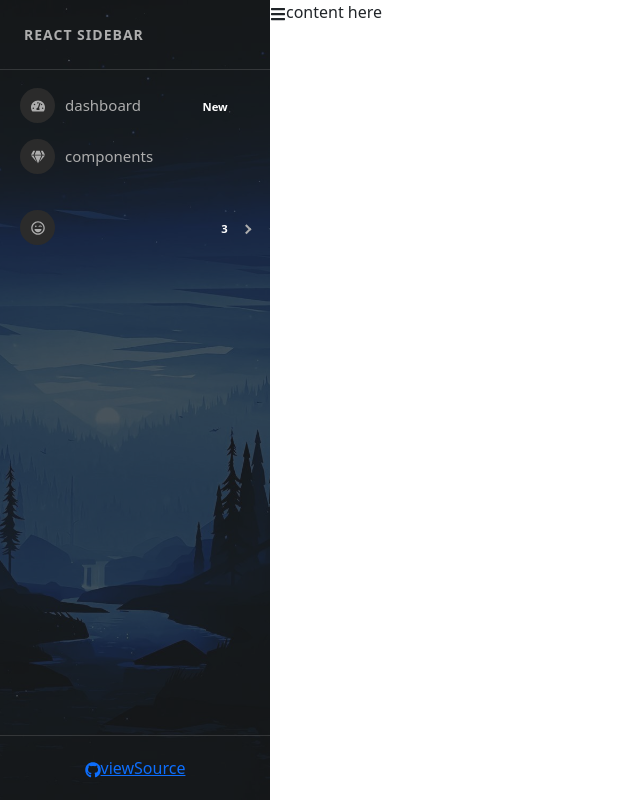
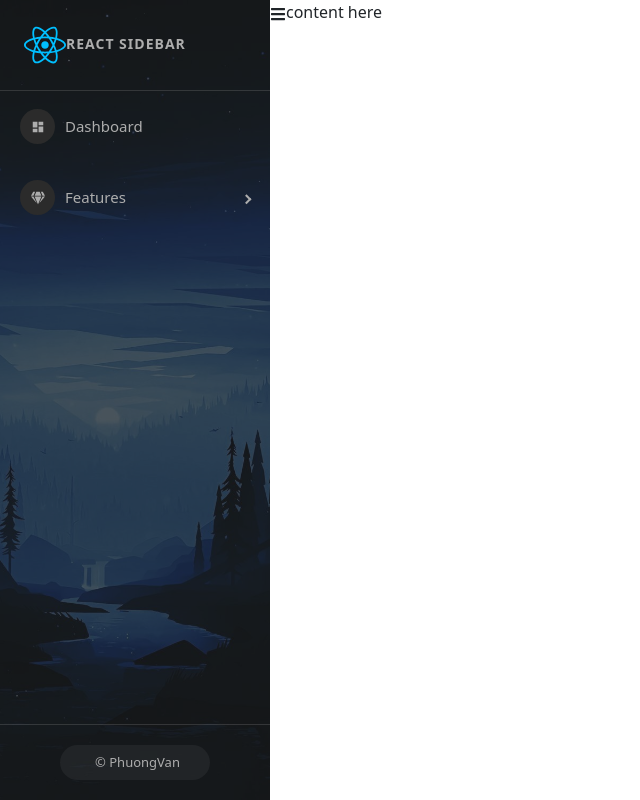
Before and after one commit to phuongvan-dlpc/react-redux-leaning, a React (Create React App) app: page /admins in a window 1280 px wide. Shown: the whole page, without its empty margins (0-640 px from the left). Built offline with nearby package versions, Linux system fonts and the light colour scheme.

Commit message:
ngay-24-7-2024-prosidebar2

```diff
--- a/package.json
+++ b/package.json
@@ -6,15 +6,18 @@
     "@testing-library/jest-dom": "^5.16.4",
     "@testing-library/react": "^13.3.0",
     "@testing-library/user-event": "^13.5.0",
+    "axios": "^0.27.2",
     "bootstrap": "^5.2.0",
     "react": "^18.2.0",
     "react-bootstrap": "^2.4.0",
     "react-dom": "^18.2.0",
     "react-icons": "4.4.0",
+    "react-paginate": "^8.1.3",
     "react-pro-sidebar": "^0.7.1",
     "react-redux": "^8.0.1",
     "react-router-dom": "^6.3.0",
     "react-scripts": "5.0.1",
+    "react-toastify": "^9.0.7",
     "redux": "^4.2.0",
     "redux-devtools-extension": "^2.13.9",
     "redux-thunk": "^2.4.1",
--- a/src/components/Admin/Admin.scss
+++ b/src/components/Admin/Admin.scss
@@ -5,3 +5,35 @@
         height: 100vh !important;
     }
 }
+
+.sidebar-btn-wrapper {
+    display: flex;
+    align-items: center;
+    justify-content: center;
+
+    .sidebar-btn {
+        transition: width 0.3s;
+        width: 150px;
+        padding: 1px 5px;
+        border-radius: 40px;
+        background: rgba(255, 255, 255, 0.05);
+        color: #adadad;
+        text-decoration: none;
+        margin: 0 auto;
+        height: 35px;
+        display: flex;
+        align-items: center;
+        justify-content: center;
+        text-overflow: ellipsis;
+        overflow: hidden;
+
+        span {
+            margin-left: 5px;
+            font-size: 13px;
+        }
+
+        &:hover {
+            color: #dec2ec;
+        }
+    }
+}
--- a/src/components/Admin/SideBar.js
+++ b/src/components/Admin/SideBar.js
@@ -1,10 +1,11 @@
 import { Menu, MenuItem, ProSidebar, SidebarContent, SidebarFooter, SidebarHeader, SubMenu } from 'react-pro-sidebar';
 import 'react-pro-sidebar/dist/css/styles.css';
 import sidebarBg from '../../assets/sidebar-bg-img.jpg'
-import { FaTachometerAlt, FaGem, FaRegLaughWink, FaGithub } from "react-icons/fa";
+import { FaGem, FaReact } from "react-icons/fa";
+import { MdDashboard } from "react-icons/md";
 
 const SideBar = (props) => {
-    const { collapsed, toggled, handleToggleSidebar } = props;
+    const { image, collapsed, toggled, handleToggleSidebar } = props;
     return (
         <>
             <ProSidebar
@@ -27,28 +28,28 @@
                             whiteSpace: 'nowrap',
                         }}
                     >
-                        React sidebar
+                        <FaReact size={"3em"} color={"00bfff"} />
+                        <span>React sidebar</span>
                     </div>
                 </SidebarHeader>
 
                 <SidebarContent>
                     <Menu iconShape="circle">
                         <MenuItem
-                            icon={<FaTachometerAlt />}
-                            suffix={<span className="badge red">New</span>}
+                            icon={<MdDashboard />}
+                        // suffix={<span className="badge red">New</span>}
                         >
-                            dashboard
+                            Dashboard
                         </MenuItem>
-                        <MenuItem icon={<FaGem />}> components </MenuItem>
                     </Menu>
                     <Menu iconShape="circle">
                         <SubMenu
-                            suffix={<span className="badge yellow">3</span>}
-                            icon={<FaRegLaughWink />}
+                            icon={<FaGem />}
+                            title="Features"
                         >
-                            <MenuItem> 1</MenuItem>
-                            <MenuItem> 2</MenuItem>
-                            <MenuItem> 3</MenuItem>
+                            <MenuItem> Quản lý user </MenuItem>
+                            <MenuItem> Quản lý bài quiz</MenuItem>
+                            <MenuItem>Quản lý câu hỏi</MenuItem>
                         </SubMenu>
 
                     </Menu>
@@ -67,9 +68,8 @@
                             className="sidebar-btn"
                             rel="noopener noreferrer"
                         >
-                            <FaGithub />
                             <span style={{ whiteSpace: 'nowrap', textOverflow: 'ellipsis', overflow: 'hidden' }}>
-                                viewSource
+                                &#169; PhuongVan
                             </span>
                         </a>
                     </div>
```
Also changed, not shown: 1 other file (tests, documents, lock files or other folders).
